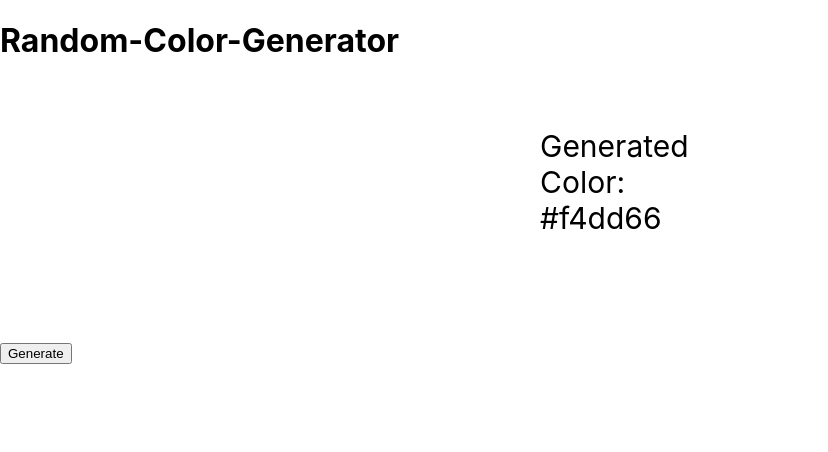
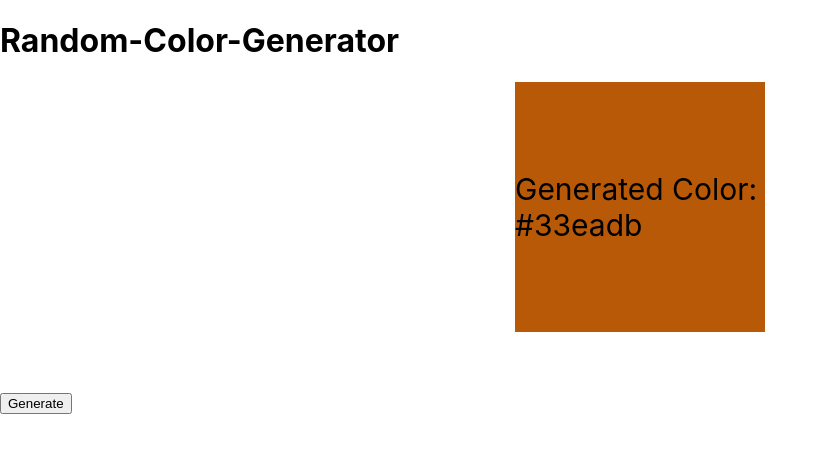
Before and after one commit to michaels90up/react-random-color-generator, a React (Create React App) app: page / in a window 1280 px wide. Shown: the top 452 px of the page, without its empty margins (0-828 px from the left). Built offline with nearby package versions, Linux system fonts and the light colour scheme.

Commit message:
Add backgroundColor

```diff
--- a/src/App.js
+++ b/src/App.js
@@ -3,19 +3,20 @@ import randomColor from 'randomcolor';
 import { useState } from 'react';
 
 function App() {
-  const [color, setColor] = useState('');
+  const [color, setColor] = useState(randomColor());
   return (
     <div>
       <h1>Random-Color-Generator</h1>
       <div
         style={{
-          width: 200,
-          height: 200,
+          width: 250,
+          height: 250,
           margin: '0 auto',
           display: 'flex',
           justifyContent: 'center',
           alignItems: 'center',
           fontSize: 30,
+          backgroundColor: randomColor(),
         }}
       >
         Generated Color: {randomColor()}
```
